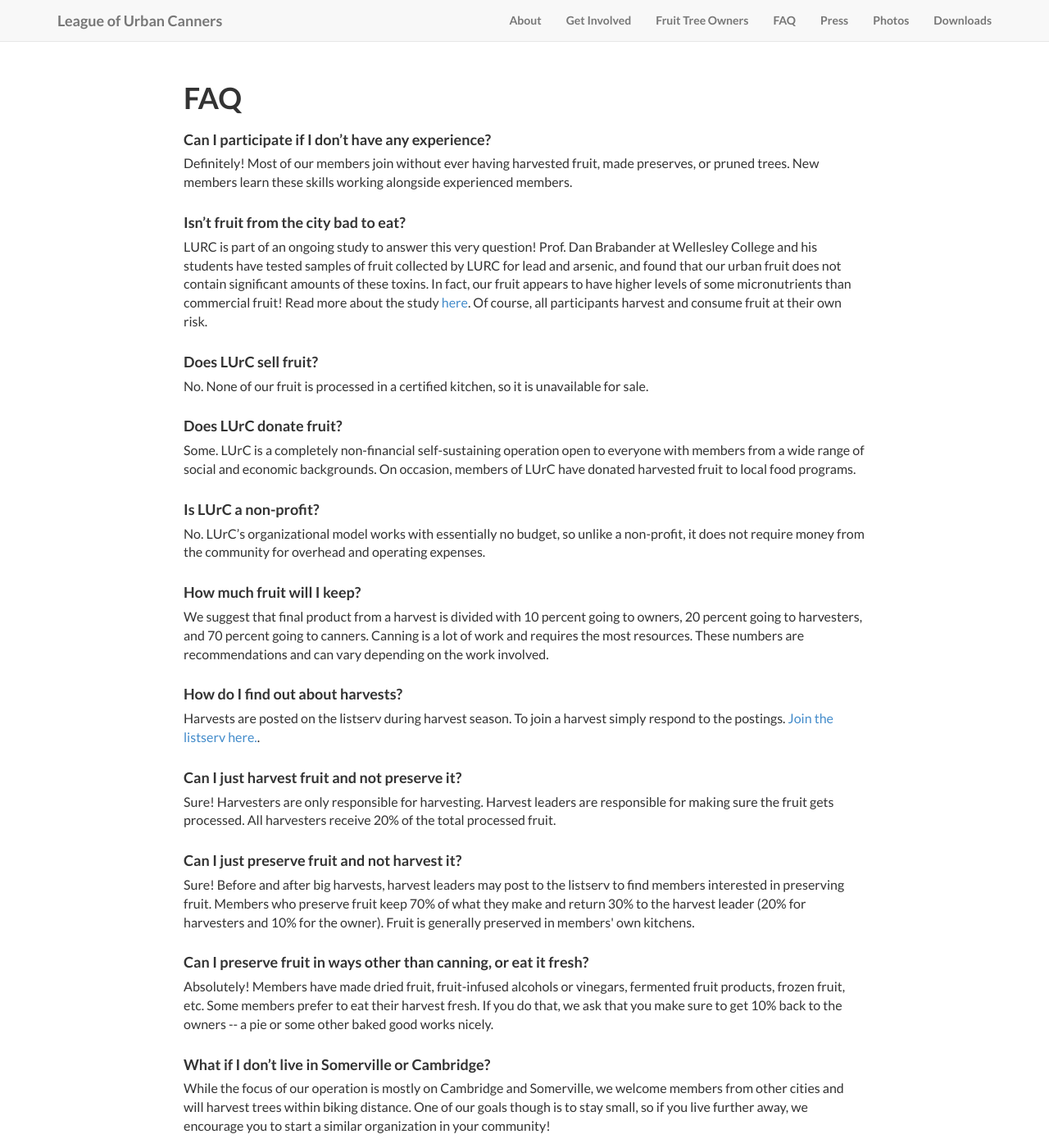
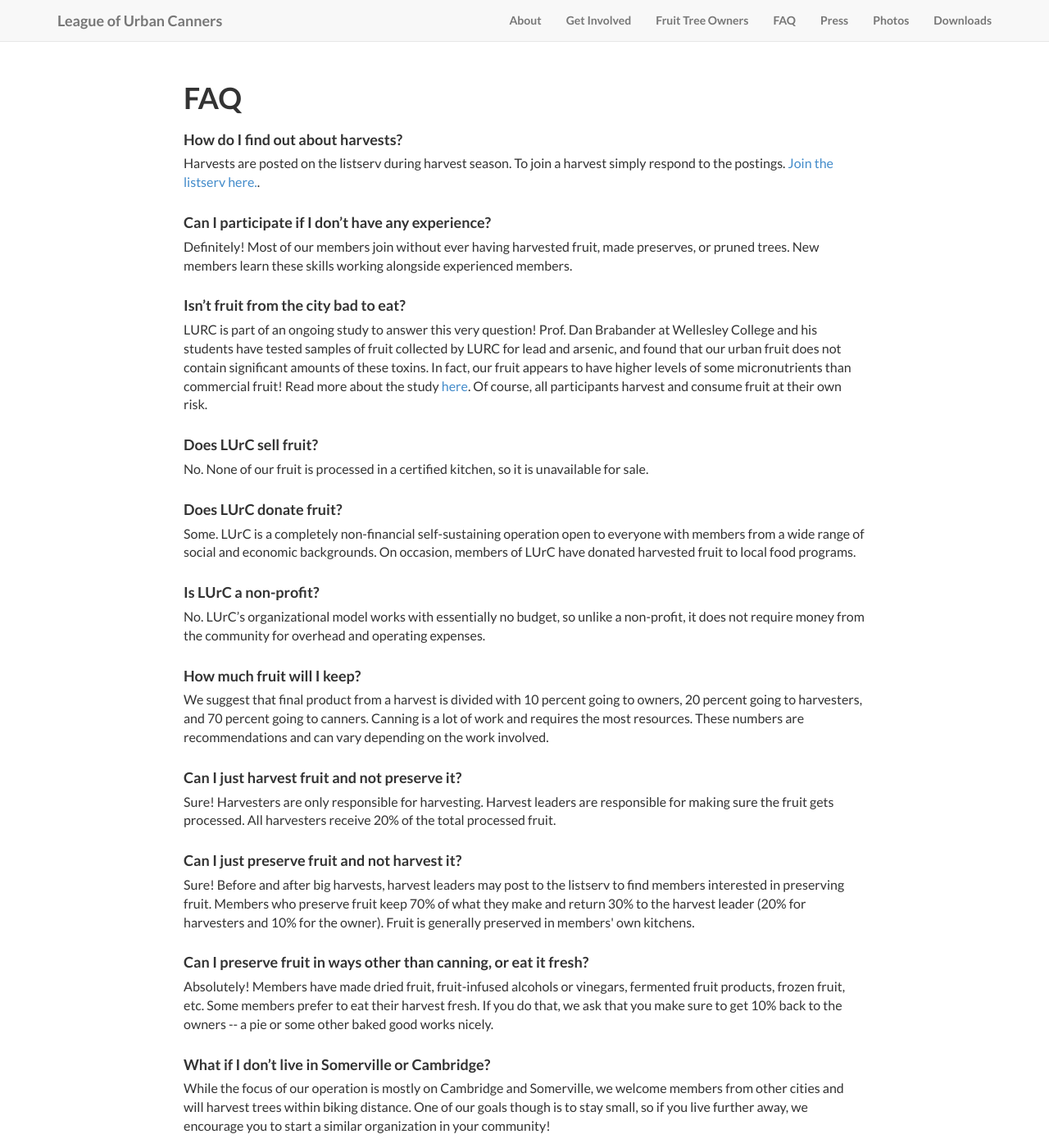
Before and after one commit to LUrC/leagueofurbancanners.org, a Jekyll site: the page built from faq/index.html, in a window 1280 px wide and 1400 px high. Shown: the whole window at 82% size. Built offline with Jekyll 4.4.1, drawn with Linux system fonts in a browser that asks for light colours; nearby versions of some CDN libraries; part of the change alters nothing that is shown.

```diff
--- a/faq/index.html
+++ b/faq/index.html
@@ -6,6 +6,9 @@ title: FAQ
 <h1>FAQ</h1>
 
 <dl>
+  <dt>How do I find out about harvests?</dt>
+  <dd>Harvests are posted on the listserv during harvest season. To join a harvest simply respond to the postings. <a href=https://groups.google.com/group/leagueofurbancanners/subscribe>Join the listserv here.</a>.</dd>
+
   <dt>Can I participate if I don’t have any experience?</dt>
   <dd>Definitely! Most of our members join without ever having harvested fruit, made preserves, or pruned trees. New members learn these skills working alongside experienced members.</dd>
 
@@ -28,9 +31,6 @@ title: FAQ
   <dt>How much fruit will I keep?</dt>
   <dd>We suggest that final product from a harvest is divided with 10 percent going to owners, 20 percent going to harvesters, and 70 percent going to canners. Canning is a lot of work and requires the most resources. These numbers are recommendations and can vary depending on the work involved.</dd>
 
-  <dt>How do I find out about harvests?</dt>
-  <dd>Harvests are posted on the listserv during harvest season. To join a harvest simply respond to the postings. <a href=https://groups.google.com/group/leagueofurbancanners/subscribe>Join the listserv here.</a>.</dd>
-
   <dt>Can I just harvest fruit and not preserve it?</dt>
   <dd>Sure! Harvesters are only responsible for harvesting. Harvest leaders are responsible for making sure the fruit gets processed. All harvesters receive 20% of the total processed fruit.</dd>
 
```
